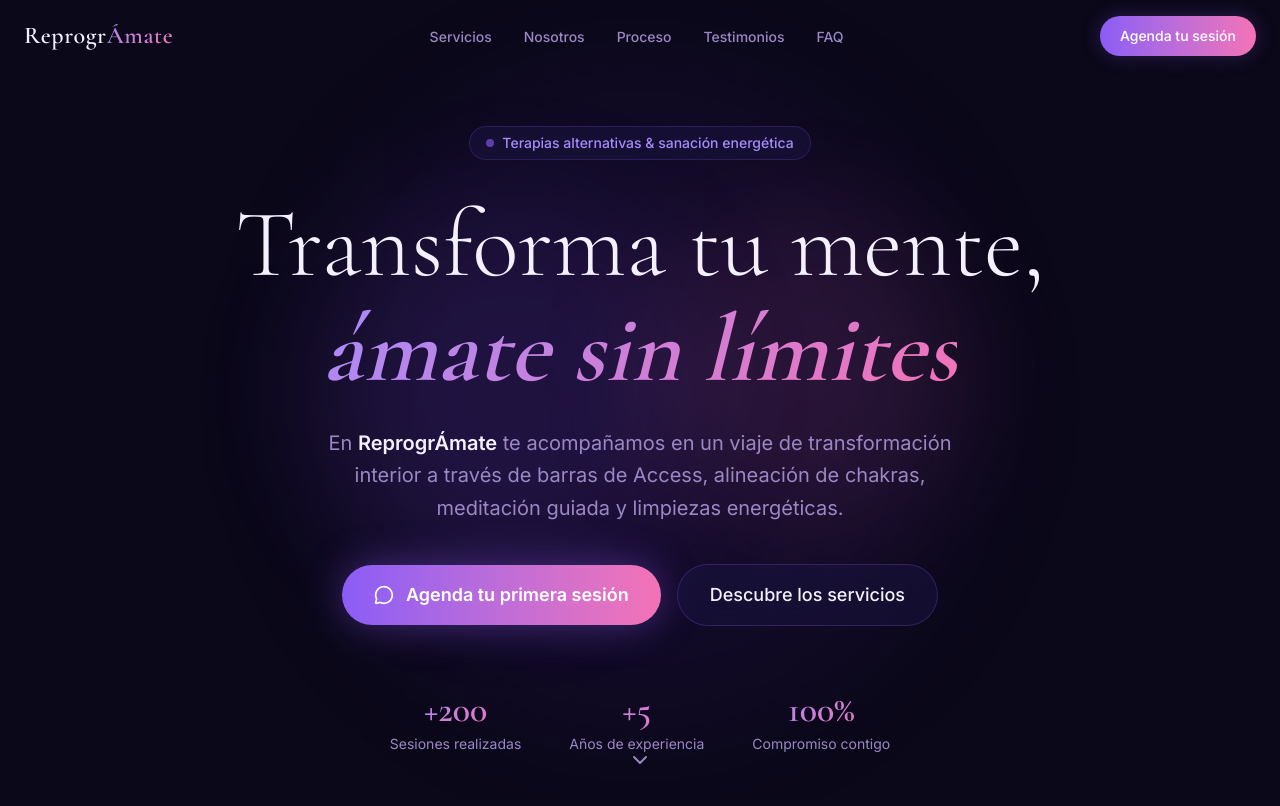
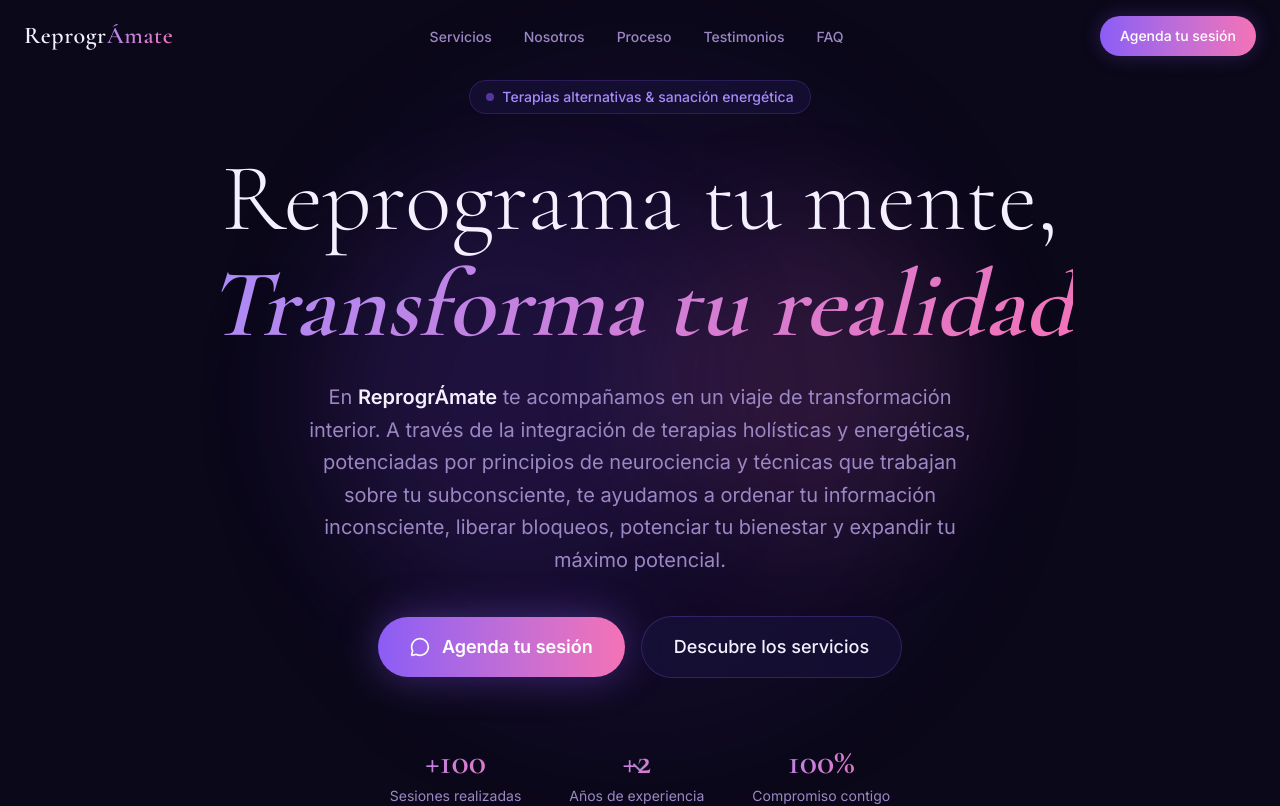
Before and after one commit to Muro-xd/reprogramate, a Next.js app: page / in a window 1280 px wide. Shown: the top 806 px of the page. Built offline with nearby package versions, Linux system fonts and the light colour scheme.

Commit message:
[DEV001] Update info sections

```diff
--- a/src/components/sections/Contact.tsx
+++ b/src/components/sections/Contact.tsx
@@ -50,9 +50,9 @@ export default function Contact() {
             hoy
           </h2>
           <p className="text-brand-muted text-lg max-w-2xl mx-auto mb-12 leading-relaxed">
-            No esperes más para invertir en tu bienestar. Escríbenos y con gusto
-            te acompañamos a encontrar el servicio que más se adapta a lo que
-            necesitas en este momento de tu vida.
+            Transforma tu realidad mediante un viaje interno de autodescubrimiento hacia el
+            infinito potencial.
+            Escríbeme ahora y asegura tu sesión personalizada.
           </p>
         </motion.div>
 
--- a/src/components/sections/FAQ.tsx
+++ b/src/components/sections/FAQ.tsx
@@ -6,35 +6,45 @@ import { Plus, Minus } from "lucide-react";
 
 const faqs = [
   {
-    question: "¿Qué son las Barras de Access y para qué sirven?",
+    question: "¿Qué son las terapias holísticas y energéticas?",
     answer:
-      "Las Barras de Access son 32 puntos en la cabeza que, al ser tocados suavemente, liberan la energía eléctrica atascada de pensamientos, creencias y emociones limitantes. Ayudan a reducir el estrés, mejorar el sueño, aliviar la ansiedad y abrir espacio para nuevas posibilidades en tu vida.",
+      "Son prácticas que trabajan con la energía, emociones y bienestar integral, ayudando a equilibrar cuerpo, mente y emociones. Se enfocan en tu crecimiento personal y armonía interior, complementando tu cuidado diario.",
   },
   {
-    question: "¿Necesito creer en energías para que las terapias funcionen?",
+    question: "¿Necesito experiencia previa o conocimientos especiales?",
     answer:
-      "No es necesario. La mayoría de nuestros clientes llegaron con escepticismo y reportaron cambios positivos. Las terapias trabajan de forma holística —mente, cuerpo y energía— y los resultados suelen hablar por sí mismos.",
+      "No, las sesiones están diseñadas para cualquier persona. Solo necesitas abrirte a la experiencia y querer conectar contigo mismo.",
   },
   {
-    question: "¿Cuántas sesiones necesito para ver resultados?",
+    question: "¿Cómo funcionan las sesiones individuales?",
     answer:
-      "Depende de cada persona y sus objetivos. Muchos clientes notan cambios significativos desde la primera sesión. Para transformaciones más profundas, recomendamos entre 3 y 6 sesiones con regularidad. Durante la consulta inicial te orientamos según tu caso específico.",
+      "Cada sesión es guiada por mí y adaptada a tus necesidades. Exploraremos tu historia emocional, tus patrones internos y tus bloqueos, utilizando herramientas energéticas y transpersonales.",
   },
   {
-    question: "¿Las sesiones son presenciales o virtuales?",
+    question: "¿Cuánto duran las sesiones?",
     answer:
-      "Ofrecemos ambas modalidades. Las sesiones presenciales potencian la experiencia energética, pero terapias como la meditación guiada y ciertas técnicas de alineación funcionan muy bien de forma virtual también.",
+      "La duración promedio de cada sesión es de 60 a 90 minutos, dependiendo del tipo de terapia y el proceso que se realice.",
   },
   {
-    question: "¿Cuánto dura una sesión?",
+    question: "¿Es necesario combinar varias terapias?",
     answer:
-      "Las sesiones tienen una duración aproximada de 60 a 90 minutos, incluyendo una breve consulta inicial y el proceso de integración al final. Te recomendamos disponer de tiempo para descansar después.",
+      "No es obligatorio. Cada terapia puede realizarse de forma independiente, aunque algunas personas optan por combinarlas para profundizar en su bienestar.",
   },
   {
-    question: "¿Cómo puedo agendar mi primera sesión?",
+    question: "¿Es seguro?",
+    answer:
+      "Sí, todas las terapias son naturales y seguras. No sustituyen atención médica, psicológica o psiquiátrica, sino que la complementan desde el bienestar integral.",
+  },
+  {
+    question: "¿Qué necesito llevar a la sesión?",
+    answer:
+      "Ropa cómoda y, si es virtual, un espacio tranquilo y buena conexión a internet. Solo tu disposición para explorar y conectar contigo.",
+  },
+  {
+    question: "¿Cómo agendo una sesión?",
     answer:
       "Es muy sencillo. Escríbenos por WhatsApp con tu nombre y el servicio que te interesa. Te responderemos en menos de 24 horas para coordinar fecha, horario y todos los detalles necesarios.",
-  },
+  }
 ];
 
 function FAQItem({
--- a/src/components/sections/Hero.tsx
+++ b/src/components/sections/Hero.tsx
@@ -7,8 +7,8 @@ const WHATSAPP_NUMBER = "51902154049";
 const WHATSAPP_MESSAGE = "Hola ReprogrÁmate, me gustaría agendar una sesión de terapia.";
 
 const stats = [
-  { value: "+200", label: "Sesiones realizadas" },
-  { value: "+5", label: "Años de experiencia" },
+  { value: "+100", label: "Sesiones realizadas" },
+  { value: "+2", label: "Años de experiencia" },
   { value: "100%", label: "Compromiso contigo" },
 ];
 
@@ -52,9 +52,9 @@ export default function Hero() {
           transition={{ duration: 0.8, delay: 0.2 }}
           className="font-heading text-6xl md:text-7xl lg:text-8xl font-light leading-[1.1] mb-6"
         >
-          Transforma tu mente,{" "}
+          Reprograma tu mente,{" "}
           <span className="gradient-text font-semibold italic">
-            ámate sin límites
+            Transforma tu realidad
           </span>
         </motion.h1>
 
@@ -66,9 +66,10 @@ export default function Hero() {
         >
           En{" "}
           <strong className="text-brand-text font-semibold">ReprogrÁmate</strong>{" "}
-          te acompañamos en un viaje de transformación interior a través de
-          barras de Access, alineación de chakras, meditación guiada y limpiezas
-          energéticas.
+          te acompañamos en un viaje de transformación interior. A través
+          de la integración de terapias holísticas y energéticas, potenciadas por principios de
+          neurociencia y técnicas que trabajan sobre tu subconsciente, te ayudamos a ordenar
+          tu información inconsciente, liberar bloqueos, potenciar tu bienestar y expandir tu máximo potencial.
         </motion.p>
 
         <motion.div
@@ -84,7 +85,7 @@ export default function Hero() {
             className="inline-flex items-center gap-3 px-8 py-4 rounded-full bg-gradient-to-r from-brand-violet to-brand-rose text-white font-semibold text-lg glow-md hover:scale-105 transition-all duration-300"
           >
             <MessageCircle size={20} />
-            Agenda tu primera sesión
+            Agenda tu sesión
           </a>
           <a
             href="#servicios"
--- a/src/components/sections/Testimonials.tsx
+++ b/src/components/sections/Testimonials.tsx
@@ -5,27 +5,27 @@ import { Star, Quote } from "lucide-react";
 
 const testimonials = [
   {
-    name: "María González",
-    role: "Empresaria",
+    name: "Lenin R",
+    role: "Ingeniero",
     text: "Las Barras de Access cambiaron mi vida por completo. Llevaba años con ansiedad crónica y después de tres sesiones siento una paz que no conocía. ReprogrÁmate es un lugar de verdadera transformación.",
     stars: 5,
-    initials: "MG",
+    initials: "LR",
     gradient: "from-violet-500 to-purple-600",
   },
   {
-    name: "Carlos Mendoza",
+    name: "Oscar",
     role: "Docente",
     text: "Llegué sin creer mucho en estas terapias, pero la alineación de chakras me abrió los ojos. Mi energía mejoró, duermo mejor y tengo mucha más claridad mental. Definitivamente seguiré viniendo.",
     stars: 5,
-    initials: "CM",
+    initials: "O",
     gradient: "from-amber-400 to-orange-500",
   },
   {
-    name: "Sofía Ramírez",
-    role: "Diseñadora",
+    name: "Daniel B",
+    role: "Diseñador",
     text: "La meditación guiada con ReprogrÁmate es diferente a todo lo que había probado. El acompañamiento es muy profesional y se nota el amor que ponen en cada sesión. ¡Totalmente recomendado!",
     stars: 5,
-    initials: "SR",
+    initials: "DB",
     gradient: "from-pink-400 to-rose-500",
   },
 ];
```
